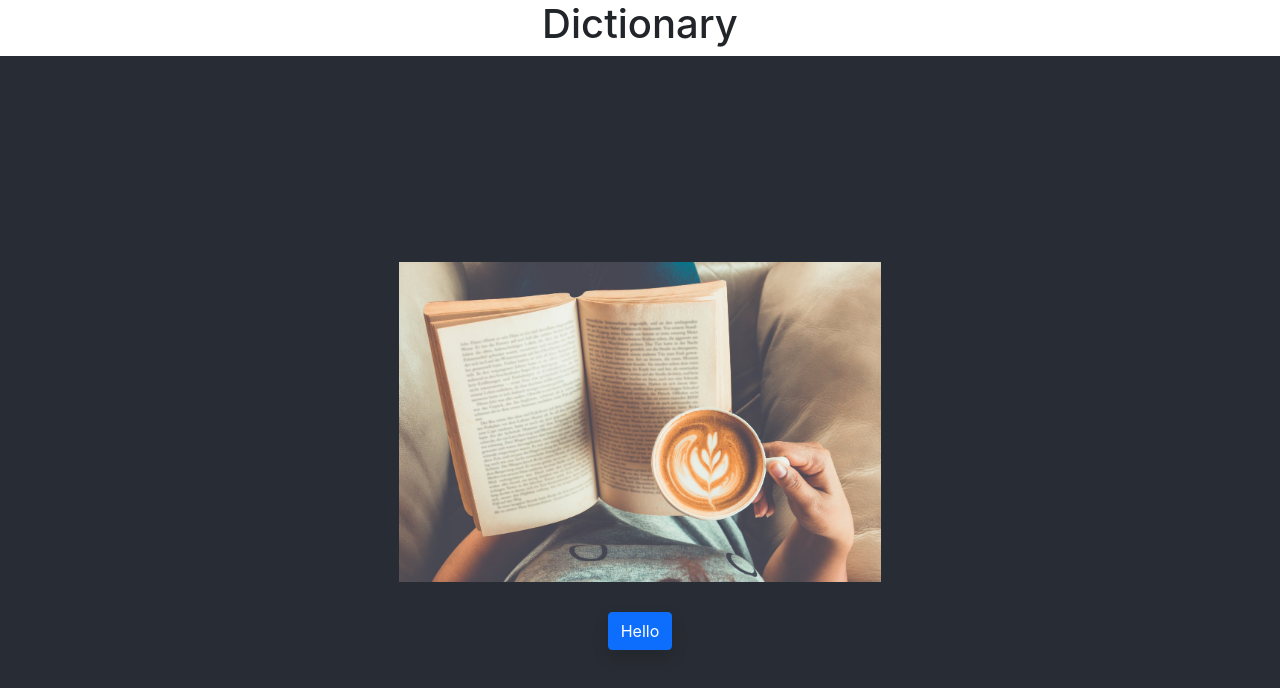
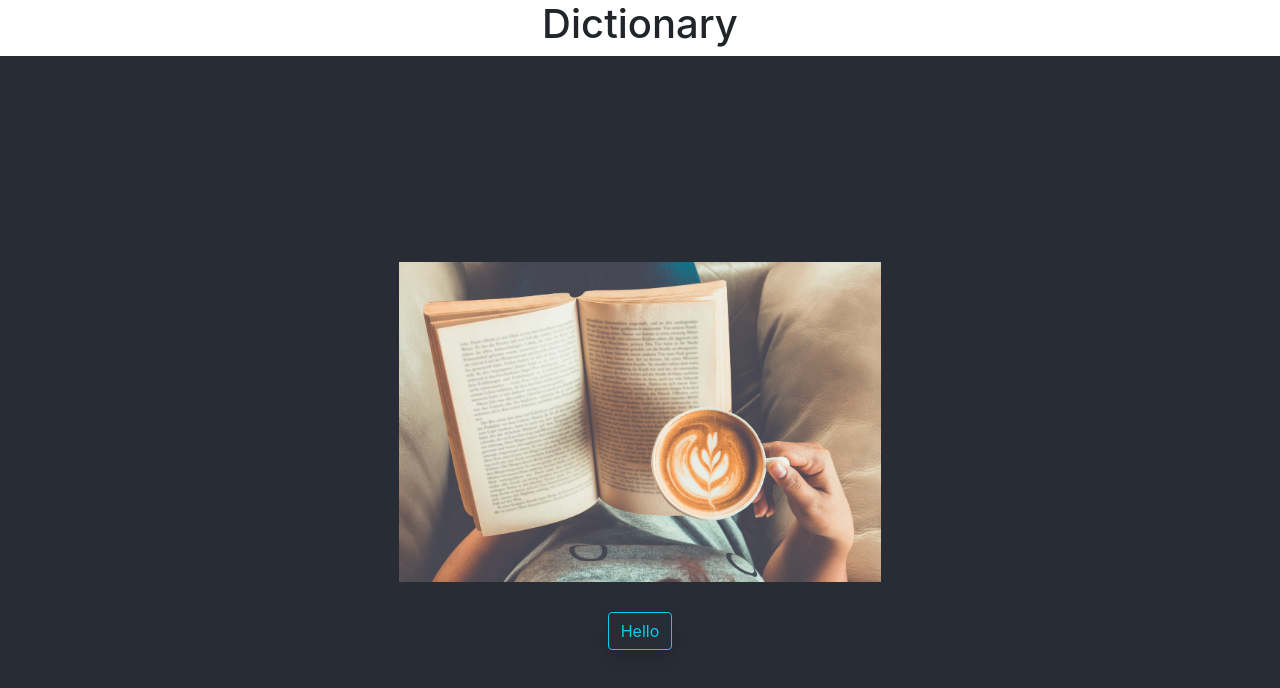
Before and after one commit to alondraprice/dictionary-project, a React (Create React App) app: page / in a window 1280 px wide. Shown: the top 688 px of the page. Built offline with nearby package versions, Linux system fonts and the light colour scheme.

Commit message:
update button

```diff
--- a/src/App.js
+++ b/src/App.js
@@ -7,7 +7,7 @@ function App() {
       <h1>Dictionary</h1>
       <header className="App-header">
         <img src={logo} className="App-logo" alt="logo" />
-      <a href="#" className="btn btn-primary shadow">Hello</a>
+      <button type="button" className="btn btn-outline-info shadow">Hello</button>
       </header>
     </div>
   );
```
